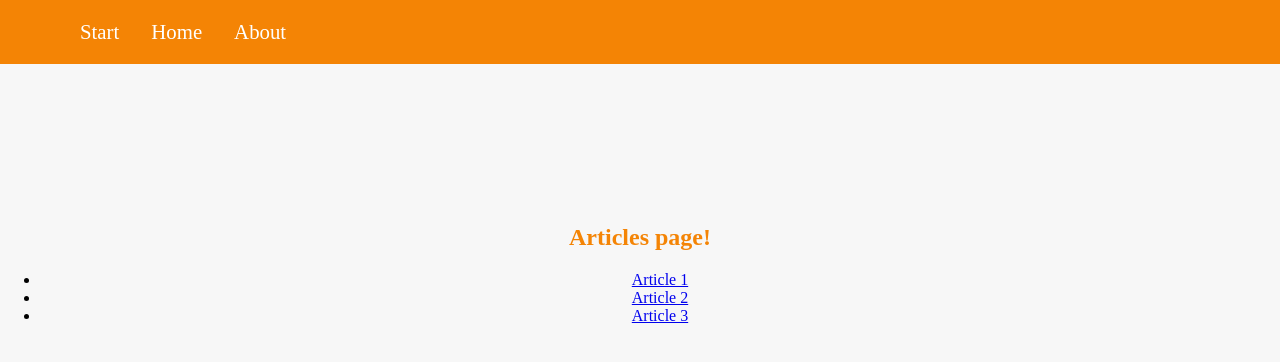
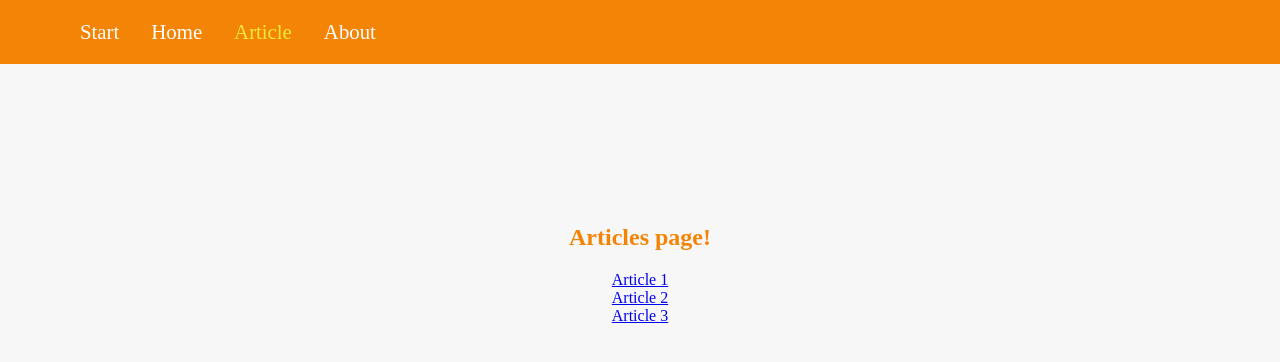
Before and after one commit to Waldemar-00/react_router, a React (Create React App) app: page /articles in a window 1280 px wide. Shown: the top 362 px of the page. Built offline with nearby package versions, Linux system fonts and the light colour scheme; a web font is replaced by a local one.

Commit message:
I used Switch component from react-router-dom and exact attribute.

```diff
--- a/src/App.js
+++ b/src/App.js
@@ -5,13 +5,14 @@ import Header from './components/Header'
 import ContactUs from './components/pages/ContactUs'
 import Articles from './components/pages/Articles'
 import ArticlesDetails from './components/pages/ArticleDetails'
-import { Route } from 'react-router-dom'
+import { Route, Switch } from 'react-router-dom'
 
 function App() {
   return (
     <div>
       <Header />
       <main>
+        <Switch> { /*ONLY TO USE ONE ROUTE*/}
           <Route path='/start'>
             <Start/>
           </Route>
@@ -21,15 +22,16 @@ function App() {
           <Route path='/about'>
             <About/>
           </Route>
-        <Route path='/articles'>
+          <Route path='/articles' exact> {/*ONLY exact url*/}
             <Articles/>
           </Route>
-        <Route path='/article-details/:property'>
+          <Route path='/article/:property'>
             <ArticlesDetails />
           </Route>
           <Route path='/contact'>
             <ContactUs />
             </Route>
+        </Switch>
       </main>
     </div>
   )
--- a/src/components/Header.js
+++ b/src/components/Header.js
@@ -6,6 +6,7 @@ const Header = () => {
       <ul>
         <li><NavLink activeClassName={styles.active} to="/start">Start</NavLink></li>
         <li><NavLink activeClassName={styles.active} to="/home">Home</NavLink></li>
+        <li><NavLink activeClassName={styles.active} to="/articles">Article</NavLink></li>
         <li><NavLink activeClassName={styles.active} to="/about">About</NavLink></li>
       </ul>
     </header>
--- a/src/components/pages/Articles.js
+++ b/src/components/pages/Articles.js
@@ -5,9 +5,9 @@ const Articles = () => {
     <section>
       <h1>Articles page!</h1>
       <ul>
-        <li><Link to={'/article-details/a1'}>Article 1</Link></li>
-        <li><Link to={'/article-details/a2'}>Article 2</Link></li>
-        <li><Link to={'/article-details/a3'}>Article 3</Link></li>
+        <li><Link to={'/article/a1'}>Article 1</Link></li>
+        <li><Link to={'/article/a2'}>Article 2</Link></li>
+        <li><Link to={'/article/a3'}>Article 3</Link></li>
       </ul>
     </section>
   )
--- a/src/index.css
+++ b/src/index.css
@@ -9,7 +9,10 @@ body {
   margin: 0;
   background-color: #f7f7f7;
 }
-
+ul, ol {
+  list-style: none;
+  padding: 0;
+}
 .centered {
   margin: 3rem auto;
   text-align: center;
```
Lines whose indentation alone changed are shown as unchanged.
